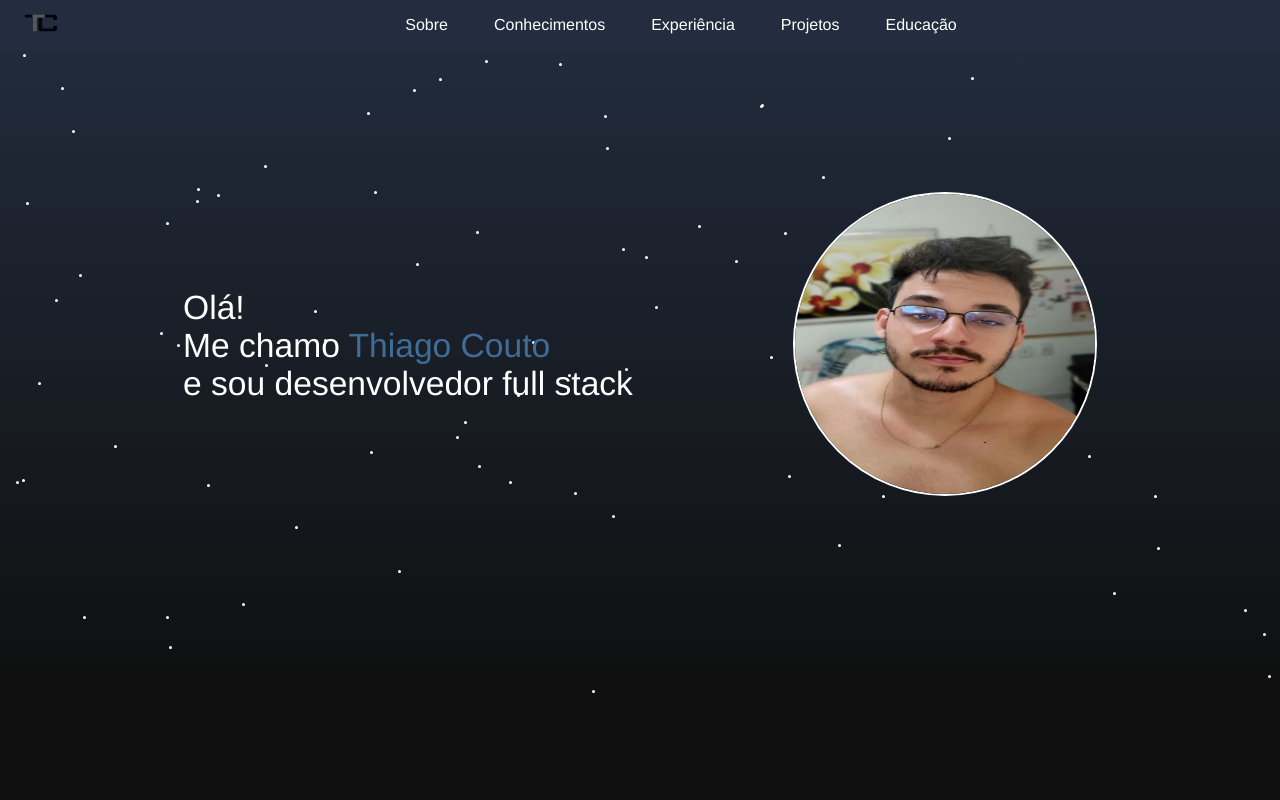
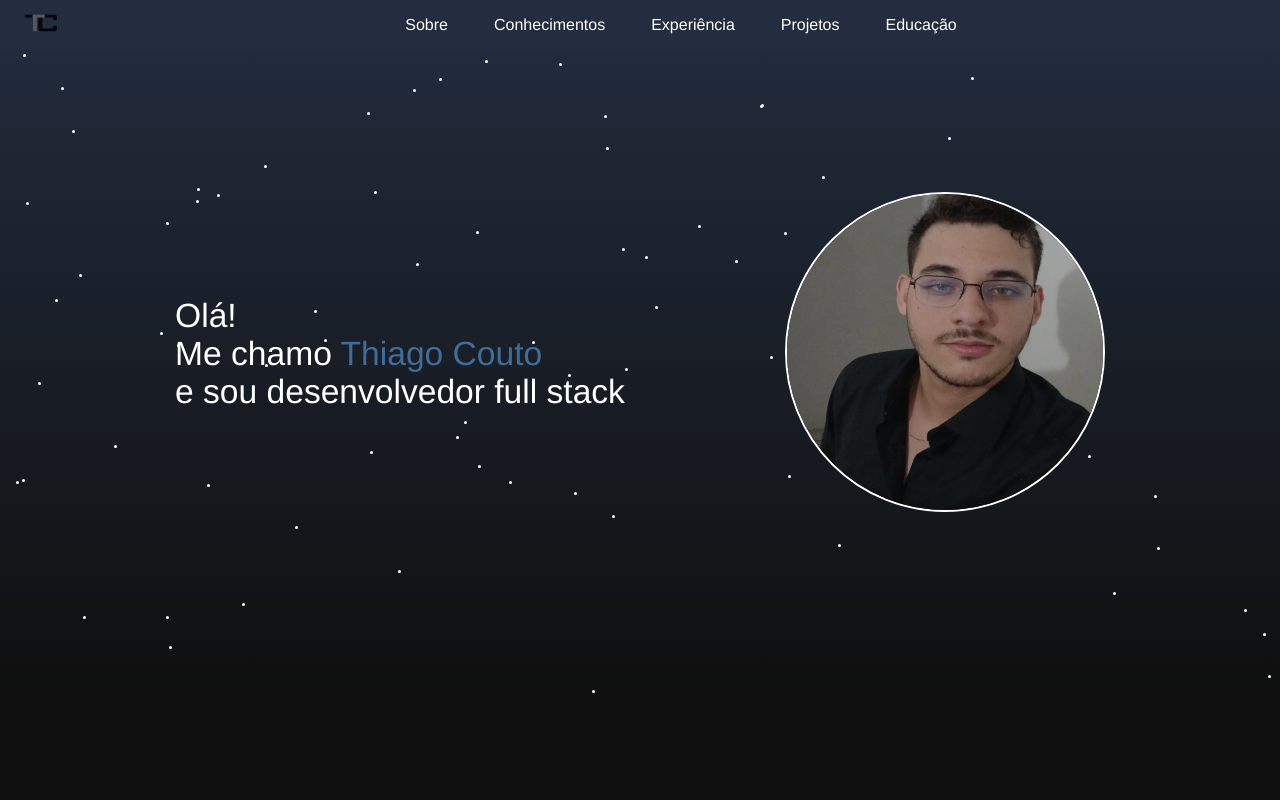
Before and after one commit to thiagosir/portfolio, a Vue app: page / in a window 1280 px wide. Shown: the top 800 px of the page. Built offline with nearby package versions, Linux system fonts and the light colour scheme.

Commit message:
Portfolio v1.0

```diff
--- a/src/components/Header.vue
+++ b/src/components/Header.vue
@@ -41,7 +41,7 @@ export default {
         </p>
       </div>
       <div class="image">
-        <img src="@/assets/images/myPic.jpeg" alt="" class="my_photo">
+        <img src="@/assets/images/portfolioImage.jpeg" alt="" class="my_photo">
       </div>
     </div>
   </div>
@@ -72,8 +72,8 @@ export default {
   border: solid;
   border-width: .125rem;
   border-color:  white;
-  width: 18.75rem;
-  height: 18.75rem;
+  width: 19.75rem;
+  height: 19.75rem;
 }
 
 .image {
```
Also changed, not shown: src/assets/images/portfolioImage.jpeg (added).
